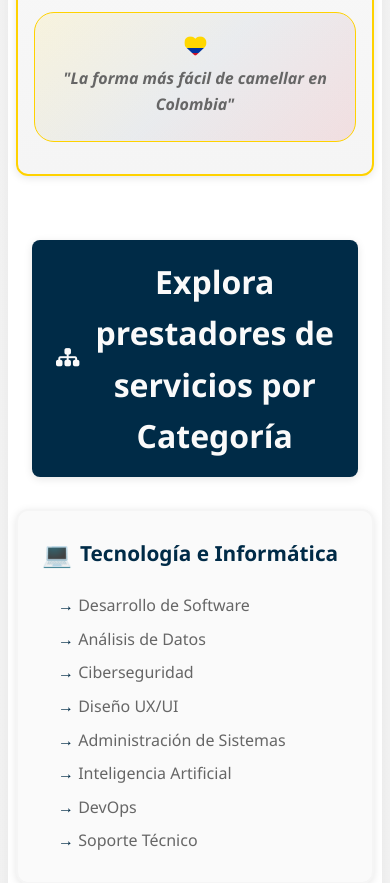
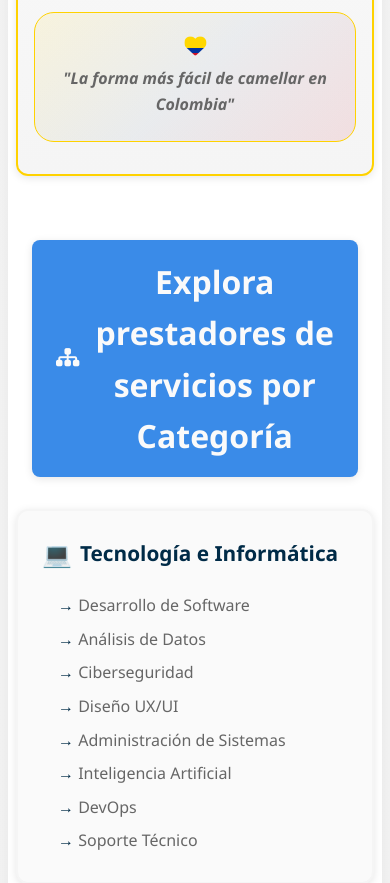
Before and after one commit to jmqp7373/camella, a PHP site: page / in a window 390 px wide. Shown: the part 485-1368 px from the top of the page. Run offline with PHP 8.4, Linux system fonts and the light colour scheme.

Commit message:
Cambiar fondo del título de categorías: #002b47  #3a8be8
 ACTUALIZACIÓN DE COLOR DE FONDO:

 CAMBIO APLICADO:
 ANTES: background: #002b47 (azul marino oscuro)
 DESPUÉS: background: #3a8be8 (azul claro vibrante)

 ELEMENTO MODIFICADO:
- Título: 'Explora prestadores de servicios por Categoría'
- Clase: .section-title
- Mantiene: Texto blanco, bordes redondeados, sombras

 CARACTERÍSTICAS CONSERVADAS:
- Color de texto: Blanco (var(--color-blanco))
- Padding y márgenes: Sin cambios
- Tipografía: Font-size 1.8rem, bold
- Efectos: Box-shadow y border-radius
- Layout: Flexbox centrado con ícono

 COHERENCIA VISUAL:
- Mismo azul del header y footer (#3a8be8)
- Consistencia en toda la paleta de colores
- Fondo sólido sin degradados
- Contraste perfecto con texto blanco

 RESPONSIVE MANTENIDO:
- Funciona igual en desktop y móvil
- Estilos !important aseguran consistencia
- Sin conflictos de herencia CSS

 RESULTADO: Título con fondo azul vibrante coherente con el diseño general

```diff
--- a/assets/css/style.css
+++ b/assets/css/style.css
@@ -918,7 +918,7 @@ body {
    TÍTULOS DE SECCIONES
    ======================================== */
 .section-title {
-    background: #002b47 !important;
+    background: #3a8be8 !important;
     color: var(--color-blanco) !important;
     padding: var(--spacing-lg) var(--spacing-xl);
     border-radius: var(--border-radius-md);
```
